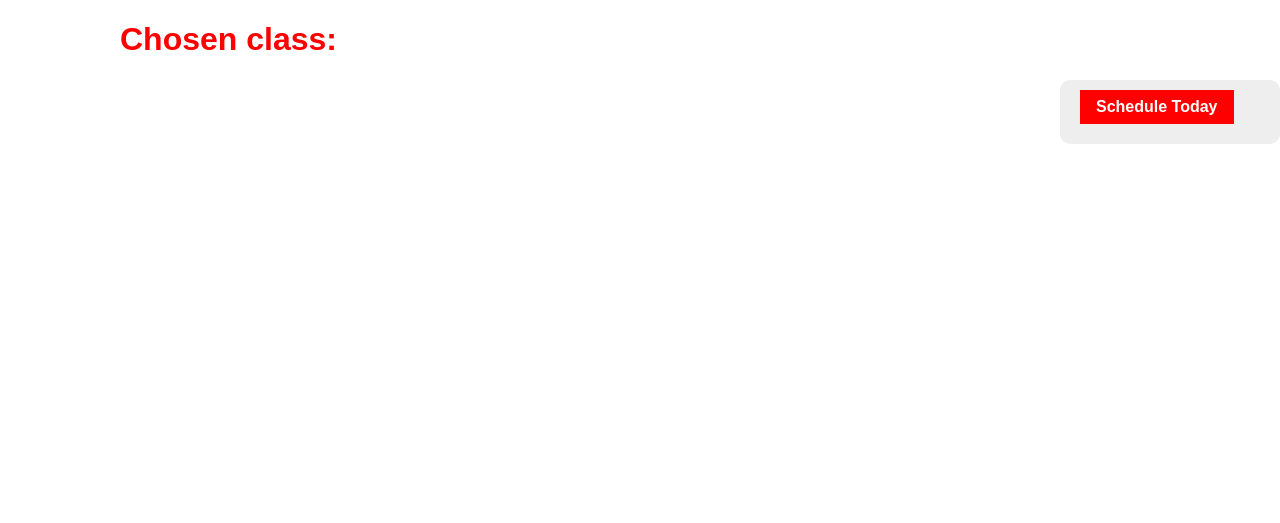
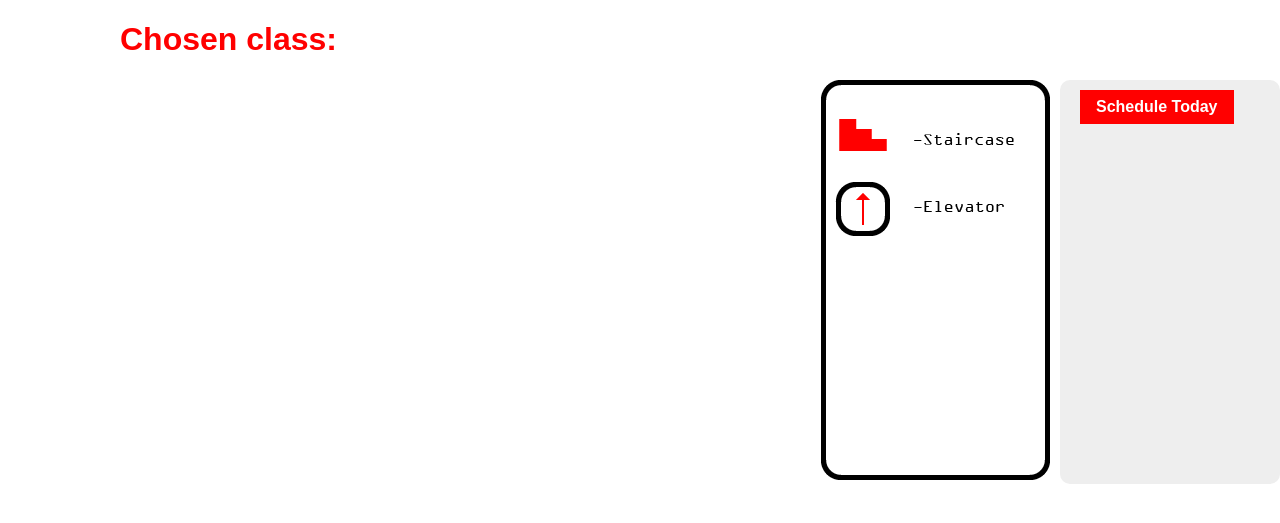
Before and after one commit to LeonidKim1602/Map-s24900-s25706, a FastAPI app: template src/frontend/pjait_map_frontend/templates/main.html in a window 1280 px wide. Shown: the part 55-578 px from the top of the page. Run offline with FastAPI, Linux system fonts and the light colour scheme; the template is opened without the code that fills it, so the values that code supplies are empty; parts of the project's set-up code (start-up, migrations or seed data) failed here and were passed over; some web fonts are replaced.

Commit message:
Added map legend png and added it to the main page

```diff
--- a/src/frontend/pjait_map_frontend/static/css/styles.css
+++ b/src/frontend/pjait_map_frontend/static/css/styles.css
@@ -62,6 +62,10 @@ header {
 
 .buttons-container button {
   margin-left: 10px;
+}
+
+.legend{
+  margin-right: 10px;
 }
 
 .container {
--- a/src/frontend/pjait_map_frontend/templates/main.html
+++ b/src/frontend/pjait_map_frontend/templates/main.html
@@ -25,6 +25,9 @@
     	<div class="map-image" id="map-image">
     	</div>
     	<div class="container">
+        <div class="legend">
+            <img src="{{ backend }}/img/Legend.png" alt="Legend" id="img">
+        </div>
     		<div class="sidebar">
       			<div class="schedule-text">Schedule Today</div>
       				{% for schedule, location, subject in subjects_today %}
```
Also changed, not shown: src/backend/pjait_map_backend/static/img/Legend.png (added).
